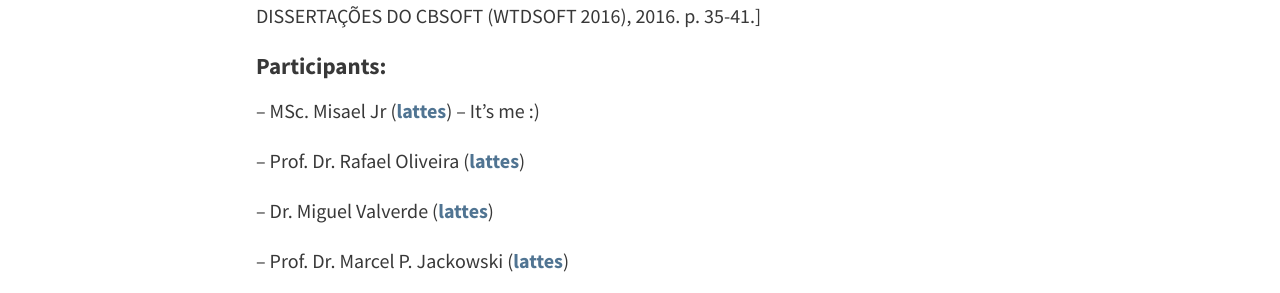
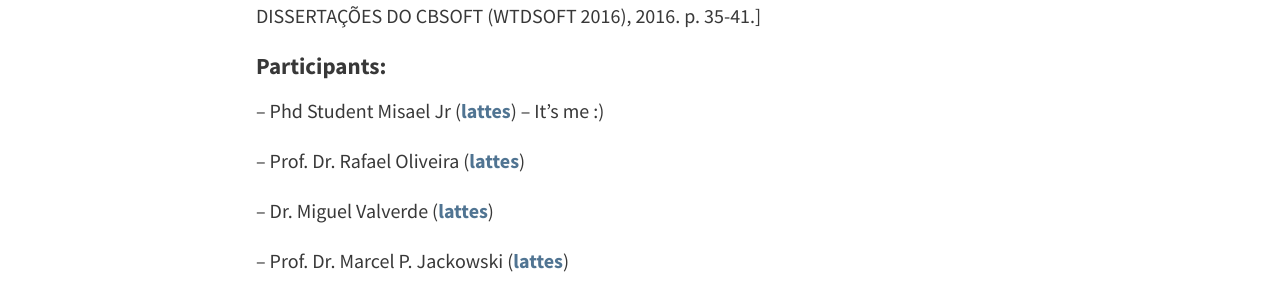
Before and after one commit to misaelljr/misaeljr.github.io, a Jekyll site: the page built from _portfolio/icmc.md, in a window 1280 px wide. Shown: the part 1425-1718 px from the top of the page. Built offline with Jekyll 4.4.1, drawn with Linux system fonts in a browser that asks for light colours.

Commit message:
Update icmc.md

```diff
--- a/_portfolio/icmc.md
+++ b/_portfolio/icmc.md
@@ -29,7 +29,7 @@ tags: [research, master, icmc, usp]
 
 #### Participants:
 
--- MSc. Misael Jr (<b><a href="http://lattes.cnpq.br/7927035309009307">lattes</a></b>) -- It's me :)
+-- Phd Student Misael Jr (<b><a href="http://lattes.cnpq.br/7927035309009307">lattes</a></b>) -- It's me :)
 
 -- Prof. Dr. Rafael Oliveira (<b><a href="http://lattes.cnpq.br/0793753941171478">lattes</a></b>)
 
```
